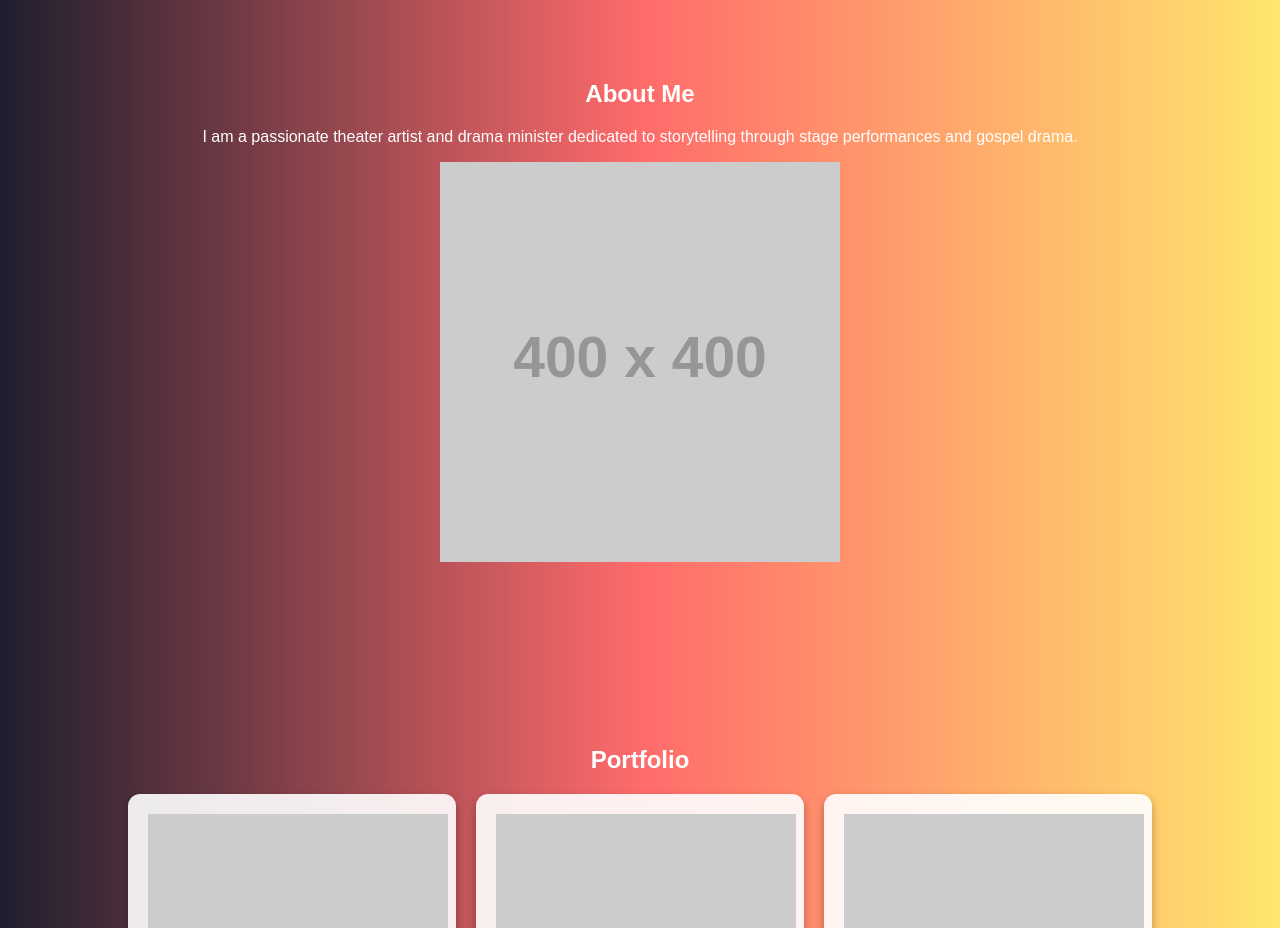
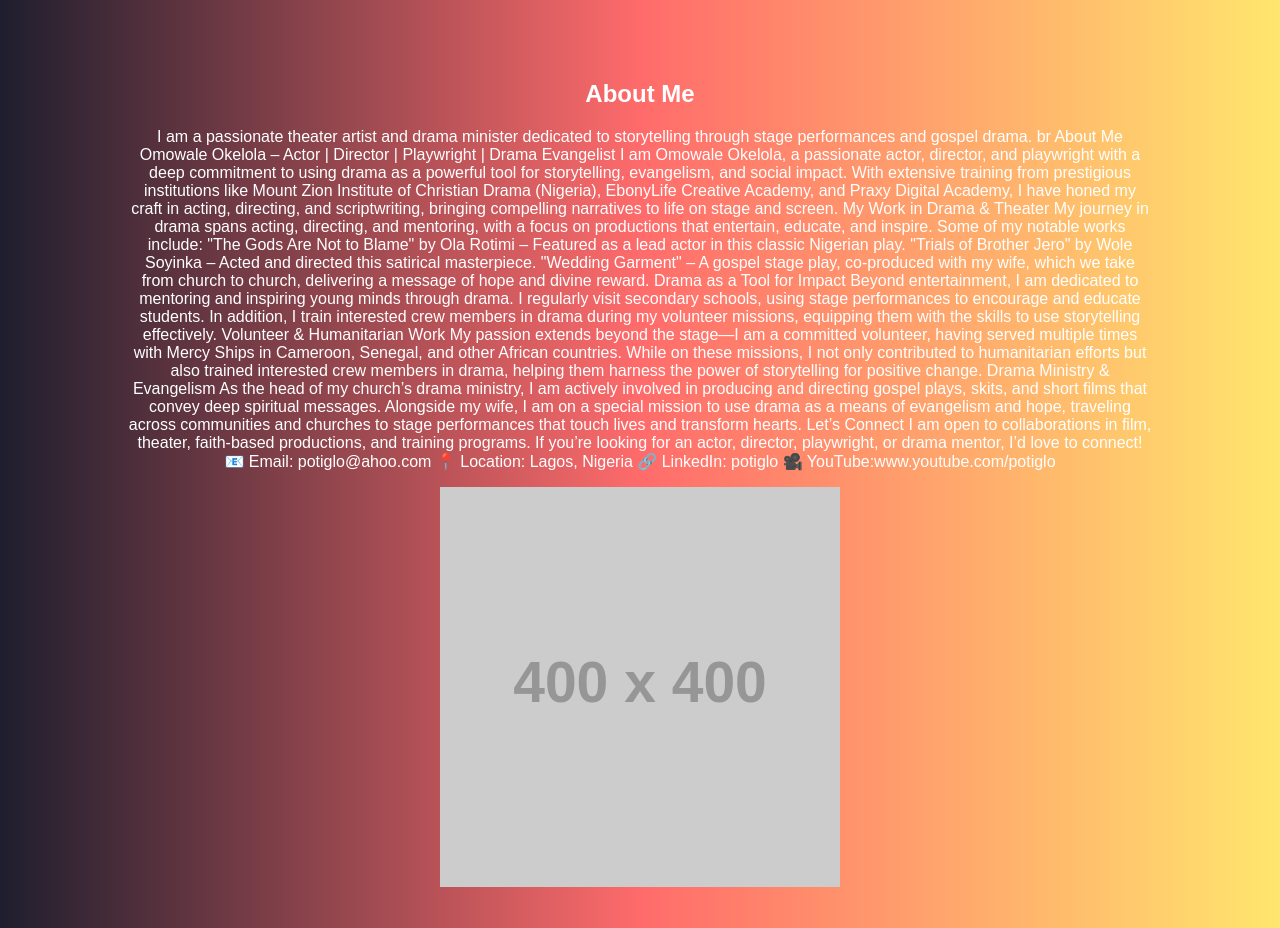
Before and after one commit to vtcbaruwa/WALE, a plain HTML site: page index.html in a window 1280 px wide. Shown: the part 980-1908 px from the top of the page. Drawn offline with Linux system fonts and the light colour scheme; placeholder pictures from the web are drawn by us.

Commit message:
Update index.html

```diff
--- a/index.html
+++ b/index.html
@@ -30,7 +30,34 @@
 
     <section id="about">
         <h2>About Me</h2>
-        <p>I am a passionate theater artist and drama minister dedicated to storytelling through stage performances and gospel drama.</p>
+        <p>I am a passionate theater artist and drama minister dedicated to storytelling through stage performances and gospel drama. br About Me
+Omowale Okelola – Actor | Director | Playwright | Drama Evangelist
+I am Omowale Okelola, a passionate actor, director, and playwright with a deep commitment to using drama as a powerful tool for storytelling, evangelism, and social impact. With extensive training from prestigious institutions like Mount Zion Institute of Christian Drama (Nigeria), EbonyLife Creative Academy, and Praxy Digital Academy, I have honed my craft in acting, directing, and scriptwriting, bringing compelling narratives to life on stage and screen.
+
+My Work in Drama & Theater
+My journey in drama spans acting, directing, and mentoring, with a focus on productions that entertain, educate, and inspire. Some of my notable works include:
+
+"The Gods Are Not to Blame" by Ola Rotimi – Featured as a lead actor in this classic Nigerian play.
+"Trials of Brother Jero" by Wole Soyinka – Acted and directed this satirical masterpiece.
+"Wedding Garment" – A gospel stage play, co-produced with my wife, which we take from church to church, delivering a message of hope and divine reward.
+Drama as a Tool for Impact
+Beyond entertainment, I am dedicated to mentoring and inspiring young minds through drama. I regularly visit secondary schools, using stage performances to encourage and educate students. In addition, I train interested crew members in drama during my volunteer missions, equipping them with the skills to use storytelling effectively.
+
+Volunteer & Humanitarian Work
+My passion extends beyond the stage—I am a committed volunteer, having served multiple times with Mercy Ships in Cameroon, Senegal, and other African countries. While on these missions, I not only contributed to humanitarian efforts but also trained interested crew members in drama, helping them harness the power of storytelling for positive change.
+
+Drama Ministry & Evangelism
+As the head of my church’s drama ministry, I am actively involved in producing and directing gospel plays, skits, and short films that convey deep spiritual messages. Alongside my wife, I am on a special mission to use drama as a means of evangelism and hope, traveling across communities and churches to stage performances that touch lives and transform hearts.
+
+Let’s Connect
+I am open to collaborations in film, theater, faith-based productions, and training programs. If you’re looking for an actor, director, playwright, or drama mentor, I’d love to connect!
+
+📧 Email: potiglo@ahoo.com
+📍 Location: Lagos, Nigeria
+🔗 LinkedIn: potiglo
+🎥 YouTube:www.youtube.com/potiglo
+
+</p>
         <img src="https://via.placeholder.com/400" alt="Profile Image">
     </section>
 
```
